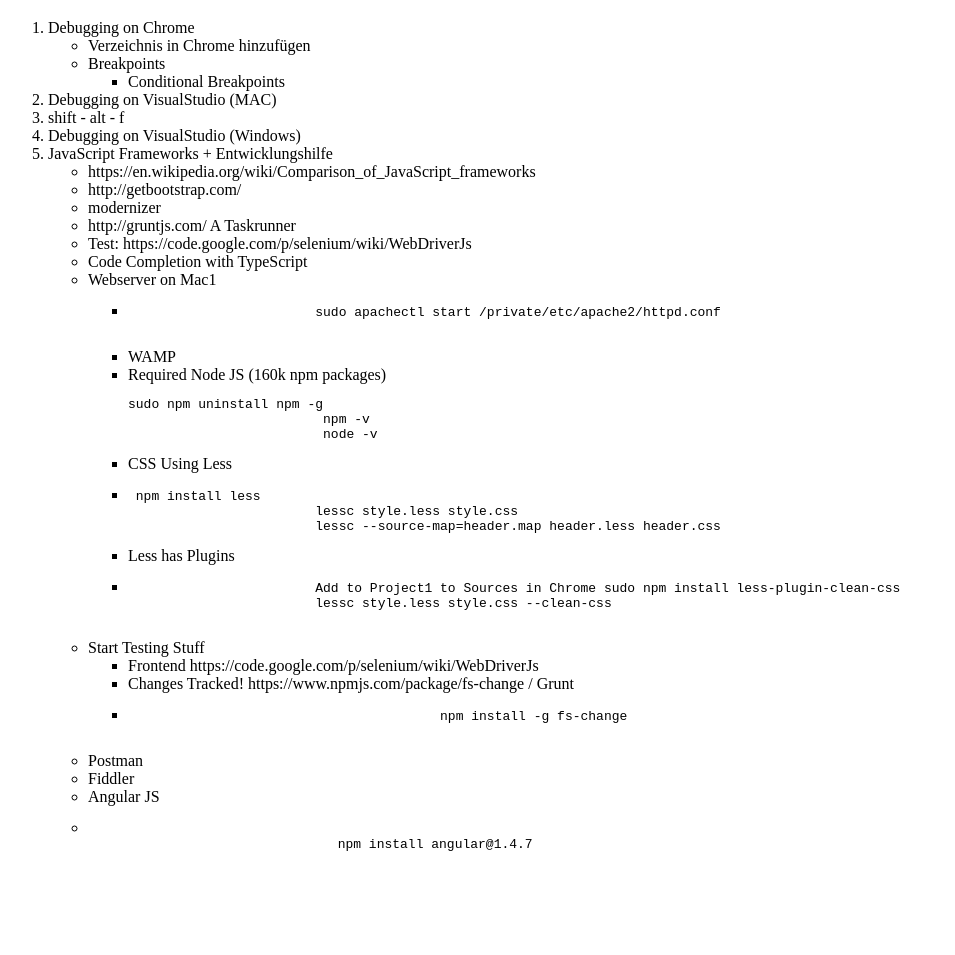
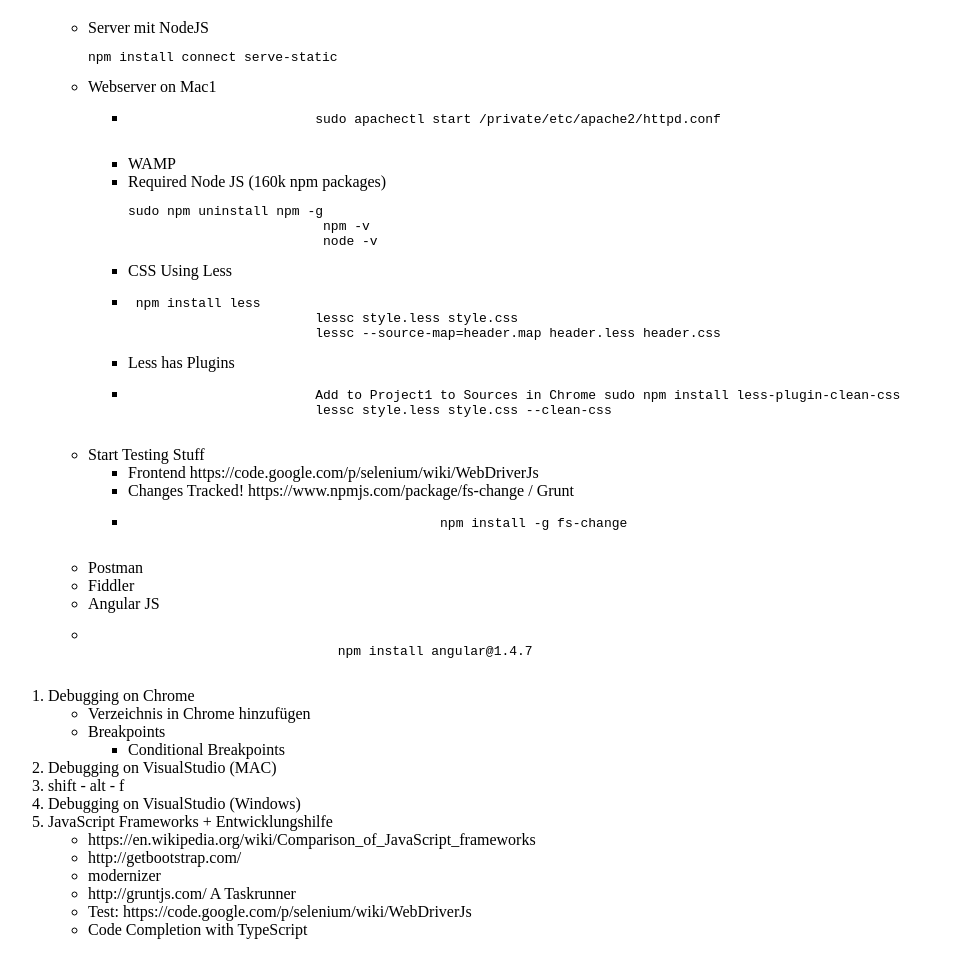
Before and after one commit to nikolausm/Project1, a plain HTML site: page index.html in a window 1280 px wide. Shown: the part 61-1016 px from the top of the page, without its empty margins (0-955 px from the left). Before the commit the page ends 944 px from the top, so only its background shows below. Drawn offline with Linux system fonts and the light colour scheme.

Commit message:
server.js

```diff
--- a/index.html
+++ b/index.html
@@ -10,27 +10,11 @@
 <body>
 	<h1>Workshop Webentwicklung </h1>
 	<ol>
-		<li> Debugging on Chrome</li>
 		<ul>
-			<li> Verzeichnis in Chrome hinzufügen</li>
-			<li> Breakpoints</li>
-			<ul>
-				<li> Conditional Breakpoints</li>
-			</ul>
-		</ul>
-		<li> Debugging on VisualStudio (MAC) </li>
-		<li>shift - alt - f</li>
-		<li>Debugging on VisualStudio (Windows) </li>
-		<li>JavaScript Frameworks + Entwicklungshilfe</li>
-		<ul>
-			<li>https://en.wikipedia.org/wiki/Comparison_of_JavaScript_frameworks</li>
-			<li>http://getbootstrap.com/</li>
-			<li>modernizer</li>
-			<li>http://gruntjs.com/ A Taskrunner </li>
-			<li>Test: https://code.google.com/p/selenium/wiki/WebDriverJs</li>
-			<li>Code Completion with TypeScript</li>
-		</ul>
-		<ul>
+			<li>Server mit NodeJS
+				<pre>npm install connect serve-static</pre>
+			</li>
+
 			<li>Webserver on Mac1</li>
 			<ul>
 				<li><pre>
@@ -70,7 +54,26 @@
 				</pre>
 			</li>
 		</ul>
-
+		<li> Debugging on Chrome</li>
+		<ul>
+			<li> Verzeichnis in Chrome hinzufügen</li>
+			<li> Breakpoints</li>
+			<ul>
+				<li> Conditional Breakpoints</li>
+			</ul>
+		</ul>
+		<li> Debugging on VisualStudio (MAC) </li>
+		<li>shift - alt - f</li>
+		<li>Debugging on VisualStudio (Windows) </li>
+		<li>JavaScript Frameworks + Entwicklungshilfe</li>
+		<ul>
+			<li>https://en.wikipedia.org/wiki/Comparison_of_JavaScript_frameworks</li>
+			<li>http://getbootstrap.com/</li>
+			<li>modernizer</li>
+			<li>http://gruntjs.com/ A Taskrunner </li>
+			<li>Test: https://code.google.com/p/selenium/wiki/WebDriverJs</li>
+			<li>Code Completion with TypeScript</li>
+		</ul>
 
 </body>
 
```
Also changed, not shown: server.js (added, +8 -0 lines), server.js.txt (added).
